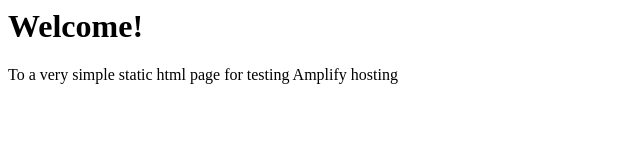
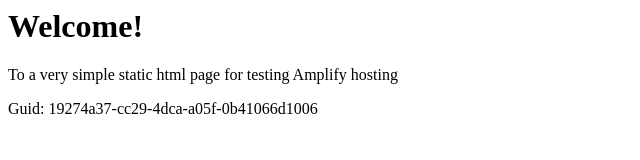
Before and after one commit to aws-aemilia-bah/Github-PR-Commit-Integration-Test-DoNotTouch-GitH-MJCD6L4M-v2-preprod-me-south-1, a website: page src/index.html in a window 1280 px wide. Shown: the whole page, without its empty margins (0-640 px from the left). Drawn offline with Linux system fonts and the light colour scheme.

Commit message:
commit from integ tests

```diff
--- a/src/index.html
+++ b/src/index.html
@@ -1,3 +1,5 @@
+
+
 <html lang="en">
 
 <head>
@@ -10,6 +12,6 @@
 <body>
     <h1>Welcome!</h1>
     <p>To a very simple static html page for testing Amplify hosting</p>
-</body>
+    <p>Guid: 19274a37-cc29-4dca-a05f-0b41066d1006</p></body>
 
 </html>
```
